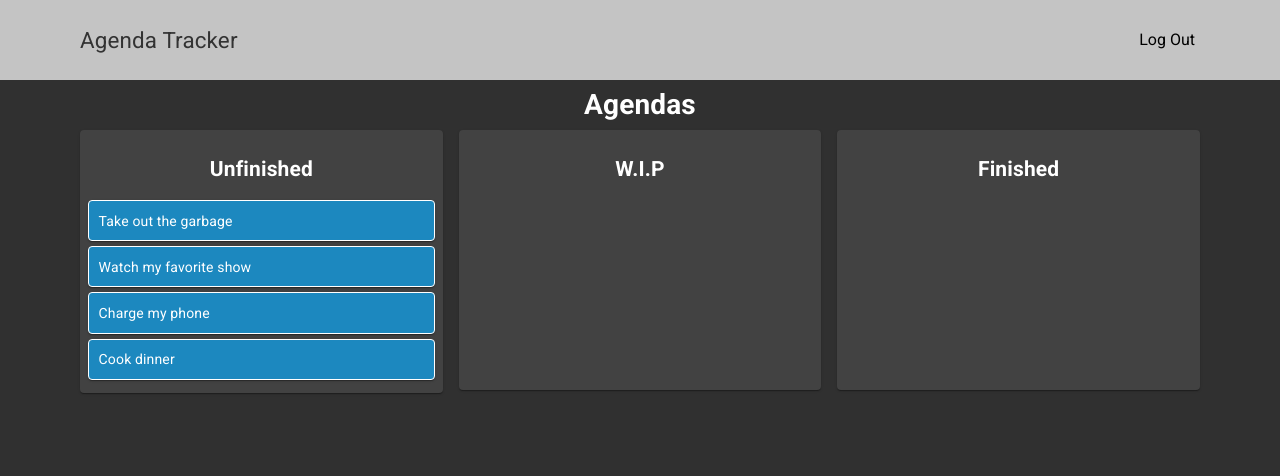
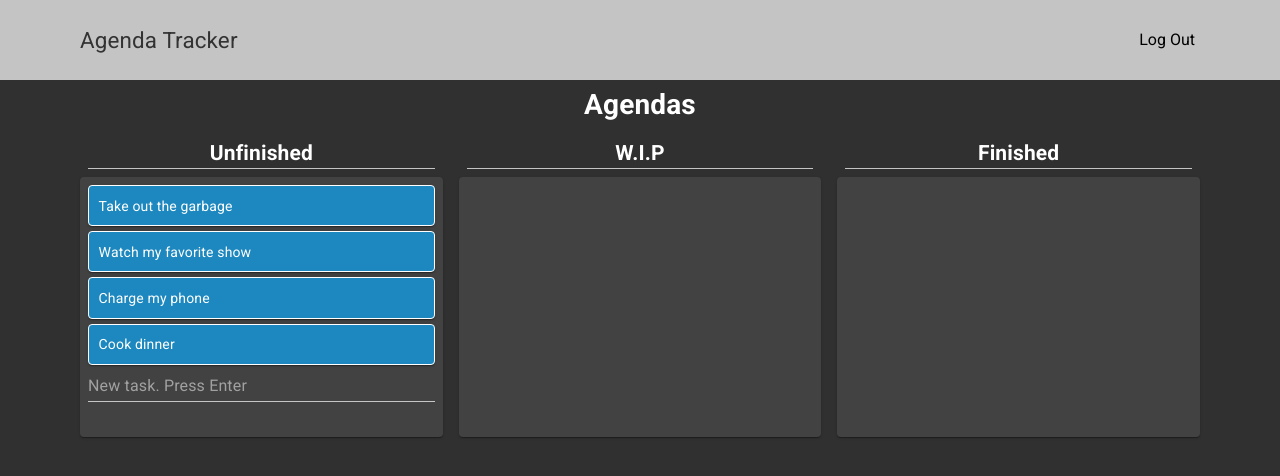
Before and after one commit to reireynoso/agenda-tracker, a React app: page / in a window 1280 px wide. Shown: the top 476 px of the page. Built offline with nearby package versions, Linux system fonts and the light colour scheme.

Commit message:
added input and changed title location

```diff
--- a/src/components/MainComponent.js
+++ b/src/components/MainComponent.js
@@ -3,6 +3,7 @@ import {useSelector, useDispatch} from 'react-redux'
 import { makeStyles } from '@material-ui/core/styles';
 import Grid from '@material-ui/core/Grid';
 import Paper from '@material-ui/core/Paper';
+import Input from '@material-ui/core/Input'
 import {DragDropContext, Droppable, Draggable} from 'react-beautiful-dnd'
 
 import {changePositioning} from '../actions/todosAction'
@@ -27,6 +28,9 @@ export default () => {
         column: {
             minHeight: "260px",
             padding: "0.5rem"
+        },
+        input: {
+          width: "100%"
         }
       }));
 
@@ -58,11 +62,12 @@ export default () => {
                     <Grid justify="center" container className={classes.root} spacing={2}>
                           {Object.keys(columns).map(key => (
                           <Grid key={key} item xs={8} sm={6} md={4}>
+                            <h2 className="category__title">{columns[key].title}</h2>
                             <Droppable key={key} droppableId={key}>
                               {
                                 provided => (
                                     <Paper innerRef={provided.innerRef} {...provided.droppableProps} className={classes.column}>
-                                      <h2 className="category__title">{columns[key].title}</h2>
+
                                       {
                                           columns[key].taskIds.map((taskid,index) => {
                                               return <Draggable
@@ -82,6 +87,13 @@ export default () => {
                                       {
                                         provided.placeholder
                                       }
+                                      {
+                                        key === "column-1" ? <Input
+                                            className={classes.input}
+                                            placeholder="New task. Press Enter"
+                                            onKeyPress={(e) => console.log(e)}
+                                          /> : null
+                                      }
                                     </Paper>
                                 )
                               }
--- a/src/styles/base/_base.scss
+++ b/src/styles/base/_base.scss
@@ -20,7 +20,8 @@ button {
 }
 
 .category__title{
-    margin: 0;
+    // margin: 0;
     text-align: center;
-    padding: 1rem;
+    margin: 0.5rem;
+    border-bottom: 1px solid $off-white;
 }
```
